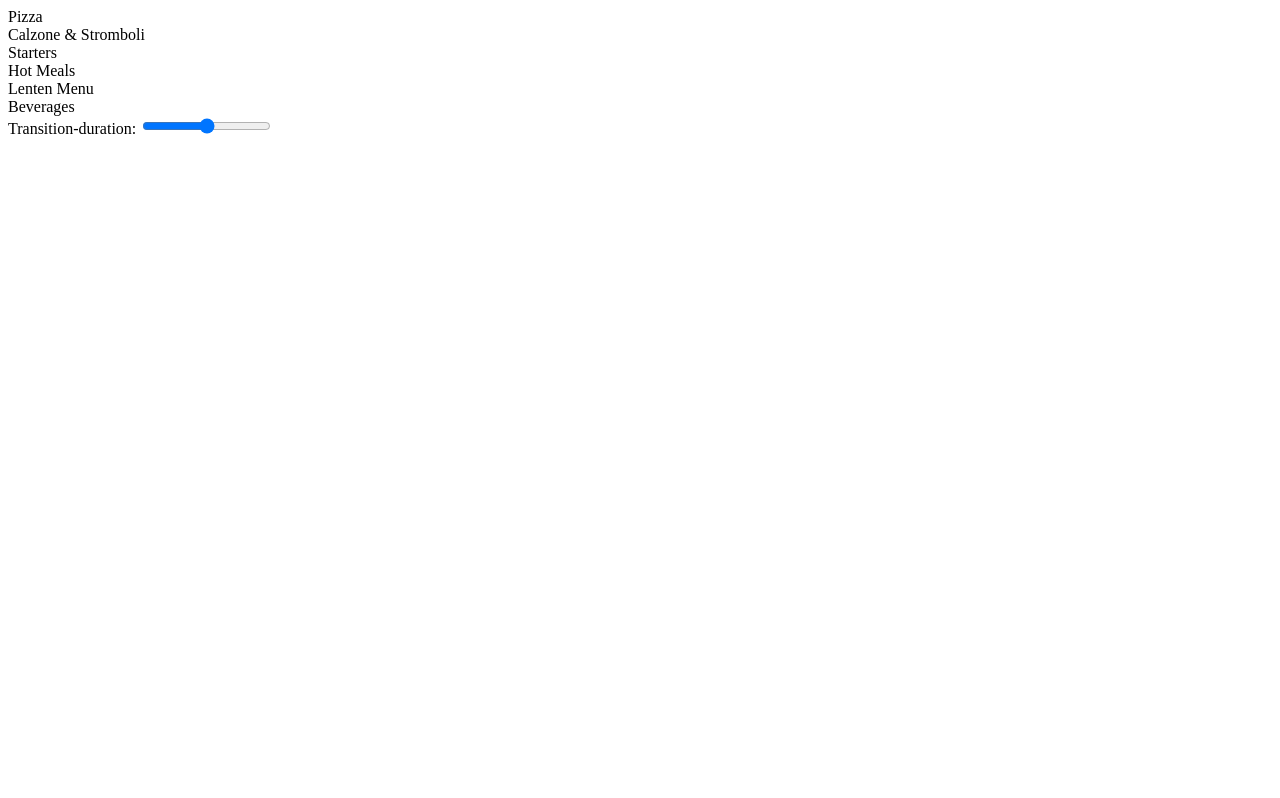
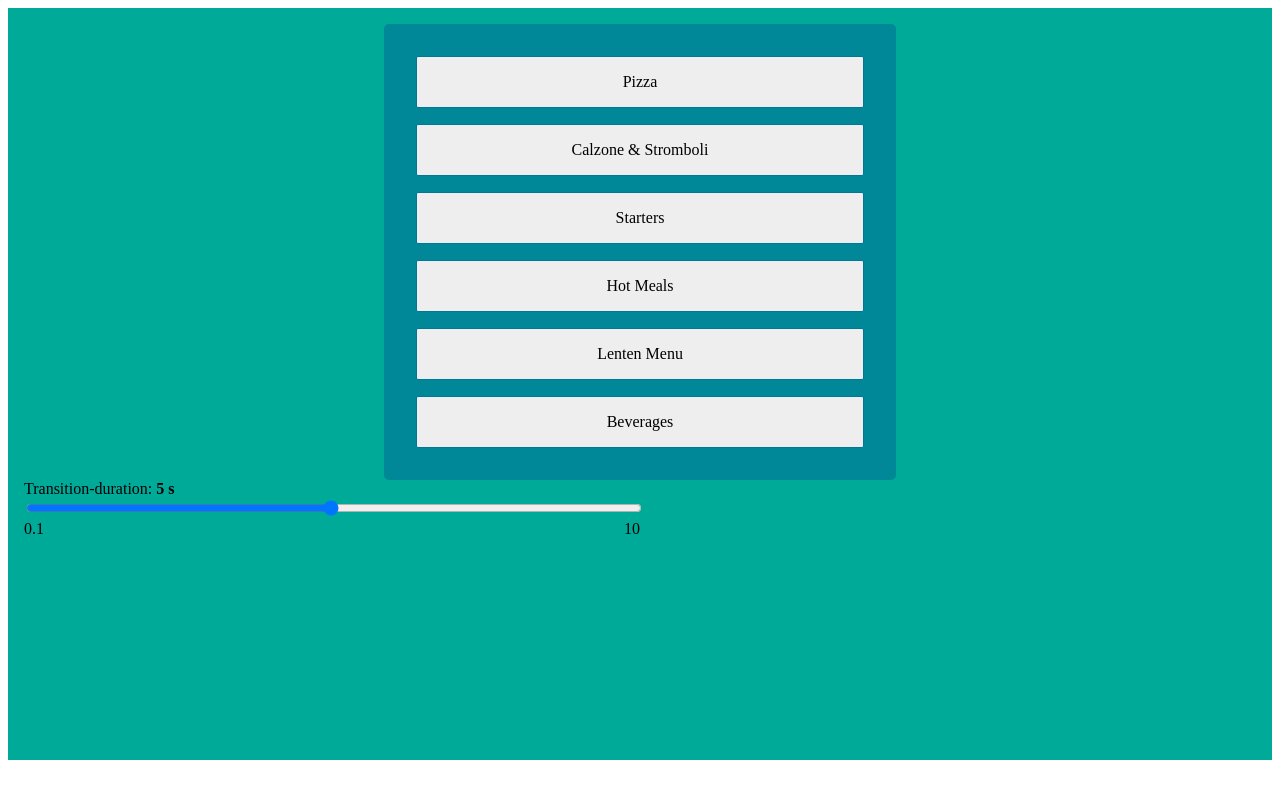
Before and after one commit to Caaat1/Sortable, a plain HTML site: page index.html in a window 1280 px wide. Drawn offline with Linux system fonts and the light colour scheme.

Commit message:
Update index.html

```diff
--- a/index.html
+++ b/index.html
@@ -1,3 +1,12 @@
+<!DOCTYPE html>
+<html lang="">
+
+<head>
+	<title>Perfect Sortable List</title>
+	<link rel="stylesheet" href="style.css">
+</head>
+
+<body>
 	<div id="container">
 		<div id="list">
 			<div class="item animated">
@@ -30,3 +39,8 @@
 			</div>
 		</form>
 	</div>
+
+	<script src="main.js"></script>
+</body>
+
+</html>
```
Lines whose indentation alone changed are shown as unchanged.
